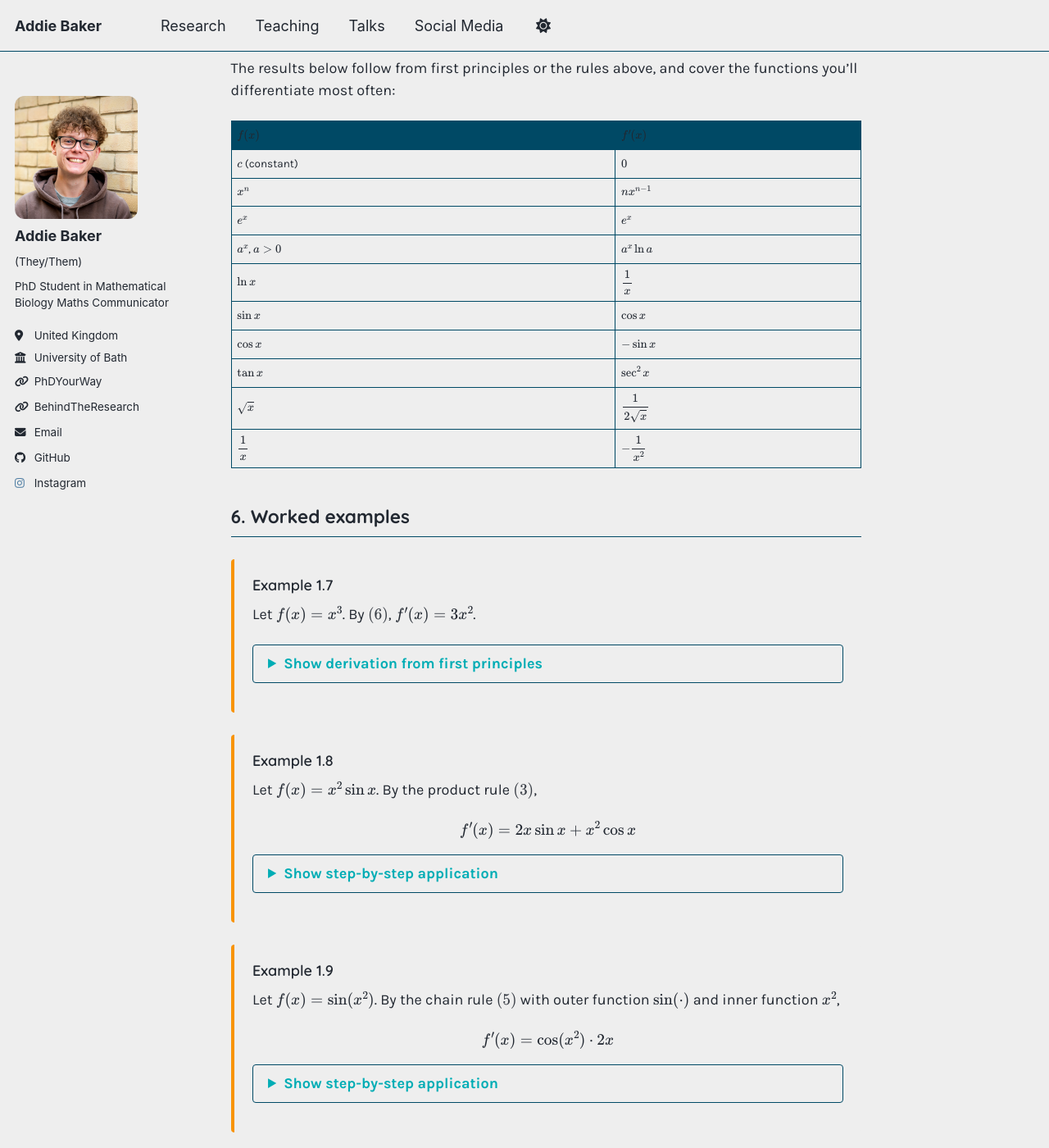
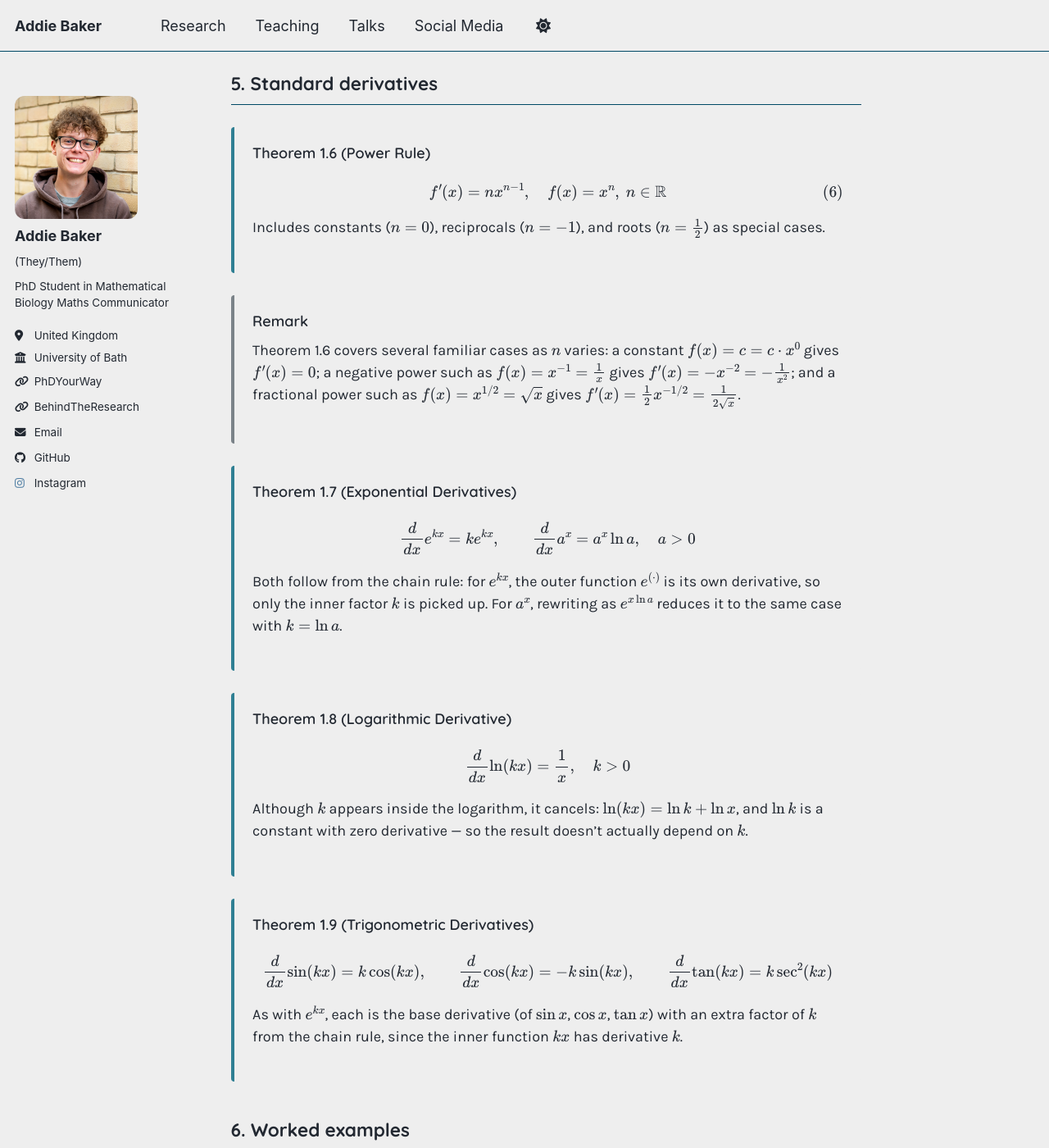
Before and after one commit to addie-02/addie-02.github.io, a Jekyll site: the page built from _lessons/01-derivatives.md, in a window 1280 px wide and 1400 px high, scrolled down 3875 px. Shown: the whole window at 82% size. Built offline with Jekyll 4.4.1, drawn with Linux system fonts in a browser that asks for light colours; a script bundle is joined from its source files by our own code; library files that are not in the unit come from our copies; some of the changed text lies outside the part shown.

Commit message:
Improve clarity and formatting in derivatives lesson
Updated the derivatives lesson with clearer explanations and corrected formatting for mathematical expressions.

```diff
--- a/_lessons/01-derivatives.md
+++ b/_lessons/01-derivatives.md
@@ -65,8 +65,9 @@ Intuitively, the derivative asks: *if I nudge $x$ by a tiny amount, how much doe
 
   <details class="dropdown-box" markdown="1">
     <summary>Quick numeric check</summary>
-    For $f(x) = x^2$ at $x=2$: taking $h = 0.1, 0.01, 0.001$ gives $\frac{f(2+h)-f(2)}{h} = 4.1, 4.01, 4.001$ — approaching $4$, matching $f'(2) = 2(2) = 4$ from the power rule below.
+    For $f(x) = x^2$ at $x=2$: taking $h = 0.1, 0.01, 0.001$ gives $\frac{f(2+h)-f(2)}{h} = 4.1, 4.01, 4.001$ — approaching $4$, matching $f'(2)=4$ from the power rule.
   </details>
+
 </div>
 
 <div class="remark-box" markdown="1">
@@ -85,83 +86,114 @@ The quotient in \eqref{eq:derivative-def} is the slope of the **secant line** th
 
 ## 4. Basic differentiation rules
 
-These four rules let you differentiate almost any function built from simpler pieces, without returning to Definition 1.1 each time.
+<div class="theorem-box" markdown="1">
+<span class="box-title">Theorem 1.2 (Linearity)</span>
 
-<div class="theorem-box" markdown="1">
-  <span class="box-title">Theorem 1.2 (Linearity)</span>
-  Scaling or adding functions scales or adds their derivatives — differentiation doesn't "mix" terms.
+$$
+\begin{equation}
+\frac{d}{dx}\left[a f(x) + b g(x)\right] = a f'(x) + b g'(x)
+\label{eq:linearity}
+\end{equation}
+$$
 
-  $$
-  \begin{equation}
-  \frac{d}{dx}\left[a f(x) + b g(x)\right] = a f'(x) + b g'(x)
-  \label{eq:linearity}
-  \end{equation}
-  $$
+Scaling or adding functions scales or adds their derivatives — differentiation doesn't "mix" terms together.
 </div>
 
 <div class="theorem-box" markdown="1">
-  <span class="box-title">Theorem 1.3 (Product Rule)</span>
-  For a product, each factor is differentiated in turn, with the other held fixed.
+<span class="box-title">Theorem 1.3 (Product Rule)</span>
 
-  $$
-  \begin{equation}
-  \frac{d}{dx}\left[f(x)g(x)\right] = f'(x)g(x) + f(x)g'(x)
-  \label{eq:product-rule}
-  \end{equation}
-  $$
+$$
+\begin{equation}
+\frac{d}{dx}\left[f(x)g(x)\right] = f'(x)g(x) + f(x)g'(x)
+\label{eq:product-rule}
+\end{equation}
+$$
+
+Each factor is differentiated in turn, with the other held fixed — you can't simply multiply $f'(x)$ and $g'(x)$ together.
 </div>
 
 <div class="theorem-box" markdown="1">
-  <span class="box-title">Theorem 1.4 (Quotient Rule)</span>
-  A special case of the product rule applied to $f(x) \cdot g(x)^{-1}$.
+<span class="box-title">Theorem 1.4 (Quotient Rule)</span>
 
-  $$
-  \begin{equation}
-  \frac{d}{dx}\left[\frac{f(x)}{g(x)}\right] = \frac{f'(x)g(x) - f(x)g'(x)}{g(x)^2}, \quad g(x) \neq 0
-  \label{eq:quotient-rule}
-  \end{equation}
-  $$
+$$
+\begin{equation}
+\frac{d}{dx}\left[\frac{f(x)}{g(x)}\right] = \frac{f'(x)g(x) - f(x)g'(x)}{g(x)^2}, \quad g(x) \neq 0
+\label{eq:quotient-rule}
+\end{equation}
+$$
+
+This is a special case of the product rule applied to $f(x)\cdot g(x)^{-1}$; the $g(x)^2$ in the denominator comes from differentiating that inverse.
 </div>
 
 <div class="theorem-box" markdown="1">
-  <span class="box-title">Theorem 1.5 (Chain Rule)</span>
-  For a composition, multiply the outer function's derivative by the inner function's derivative — rates of change compound.
+<span class="box-title">Theorem 1.5 (Chain Rule)</span>
 
-  $$
-  \begin{equation}
-  h'(x) = f'(g(x)) \, g'(x), \quad \text{where } h(x) = f(g(x))
-  \label{eq:chain-rule}
-  \end{equation}
-  $$
+$$
+\begin{equation}
+h'(x) = f'(g(x)) \, g'(x), \quad \text{where } h(x) = f(g(x))
+\label{eq:chain-rule}
+\end{equation}
+$$
+
+For a composition of functions, rates of change compound: multiply the outer function's derivative (evaluated at the inner function) by the inner function's own derivative.
+</div>
+
+<div class="remark-box" markdown="1">
+  <span class="box-title">Remark</span>
+  All rules stated here extend naturally to compositions — e.g. combining the chain rule with the standard derivatives table lets you differentiate expressions like $e^{\sin x}$ or $\ln(x^2 + 1)$ without returning to first principles each time.
 </div>
 
 ## 5. Standard derivatives
 
 <div class="theorem-box" markdown="1">
-  <span class="box-title">Theorem 1.6 (Power Rule)</span>
+<span class="box-title">Theorem 1.6 (Power Rule)</span>
 
-  $$
-  \begin{equation}
-  f'(x) = n x^{n-1}, \quad f(x) = x^n,\ n \in \mathbb{R}
-  \label{eq:power-rule}
-  \end{equation}
-  $$
+$$
+\begin{equation}
+f'(x) = n x^{n-1}, \quad f(x) = x^n,\ n \in \mathbb{R}
+\label{eq:power-rule}
+\end{equation}
+$$
+
+Includes constants ($n=0$), reciprocals ($n=-1$), and roots ($n=\tfrac{1}{2}$) as special cases.
 </div>
 
-The results below follow from first principles or the rules above, and cover the functions you'll differentiate most often:
+<div class="remark-box" markdown="1">
+<span class="box-title">Remark</span>
+Theorem 1.6 covers several familiar cases as $n$ varies: a constant $f(x) = c = c \cdot x^0$ gives $f'(x) = 0$; a negative power such as $f(x) = x^{-1} = \tfrac{1}{x}$ gives $f'(x) = -x^{-2} = -\tfrac{1}{x^2}$; and a fractional power such as $f(x) = x^{1/2} = \sqrt{x}$ gives $f'(x) = \tfrac{1}{2}x^{-1/2} = \tfrac{1}{2\sqrt{x}}$.
+</div>
 
-| $f(x)$ | $f'(x)$ |
-|---|---|
-| $c$ (constant) | $0$ |
-| $x^n$ | $nx^{n-1}$ |
-| $e^x$ | $e^x$ |
-| $a^x$, $a > 0$ | $a^x \ln a$ |
-| $\ln x$ | $\dfrac{1}{x}$ |
-| $\sin x$ | $\cos x$ |
-| $\cos x$ | $-\sin x$ |
-| $\tan x$ | $\sec^2 x$ |
-| $\sqrt{x}$ | $\dfrac{1}{2\sqrt{x}}$ |
-| $\dfrac{1}{x}$ | $-\dfrac{1}{x^2}$ |
+<div class="theorem-box" markdown="1">
+<span class="box-title">Theorem 1.7 (Exponential Derivatives)</span>
+
+$$
+\frac{d}{dx}e^{kx} = k e^{kx}, \qquad \frac{d}{dx}a^x = a^x \ln a, \quad a > 0
+$$
+
+Both follow from the chain rule: for $e^{kx}$, the outer function $e^{(\cdot)}$ is its own derivative, so only the inner factor $k$ is picked up. For $a^x$, rewriting as $e^{x \ln a}$ reduces it to the same case with $k = \ln a$.
+</div>
+
+<div class="theorem-box" markdown="1">
+<span class="box-title">Theorem 1.8 (Logarithmic Derivative)</span>
+
+$$
+\frac{d}{dx}\ln(kx) = \frac{1}{x}, \quad k > 0
+$$
+
+Although $k$ appears inside the logarithm, it cancels: $\ln(kx) = \ln k + \ln x$, and $\ln k$ is a constant with zero derivative — so the result doesn't actually depend on $k$.
+</div>
+
+<div class="theorem-box" markdown="1">
+<span class="box-title">Theorem 1.9 (Trigonometric Derivatives)</span>
+
+$$
+\frac{d}{dx}\sin(kx) = k\cos(kx), \qquad
+\frac{d}{dx}\cos(kx) = -k\sin(kx), \qquad
+\frac{d}{dx}\tan(kx) = k\sec^2(kx)
+$$
+
+As with $e^{kx}$, each is the base derivative (of $\sin x$, $\cos x$, $\tan x$) with an extra factor of $k$ from the chain rule, since the inner function $kx$ has derivative $k$.
+</div>
 
 ## 6. Worked examples
 
@@ -207,8 +239,3 @@ The results below follow from first principles or the rules above, and cover the
     Let $g(x) = x^2$ and $u = g(x)$, so $f(x) = \sin(u)$. Then $\dfrac{df}{du} = \cos(u)$ and $\dfrac{du}{dx} = 2x$. By \eqref{eq:chain-rule}, $f'(x) = \cos(u) \cdot 2x = \cos(x^2) \cdot 2x$.
   </details>
 </div>
-
-<div class="remark-box" markdown="1">
-  <span class="box-title">Remark</span>
-  All rules stated here extend naturally to compositions — e.g. combining the chain rule with the standard derivatives table lets you differentiate expressions like $e^{\sin x}$ or $\ln(x^2 + 1)$ without returning to first principles each time.
-</div>
```
